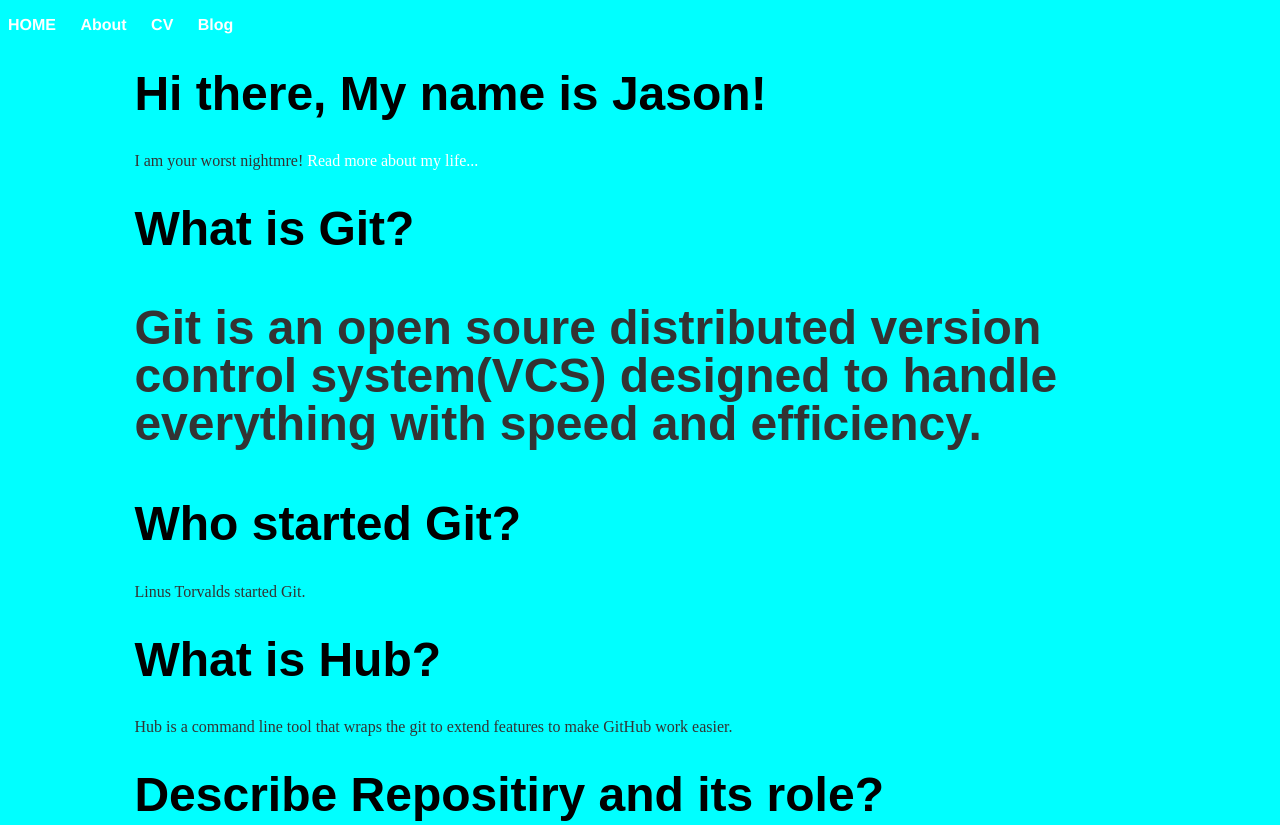
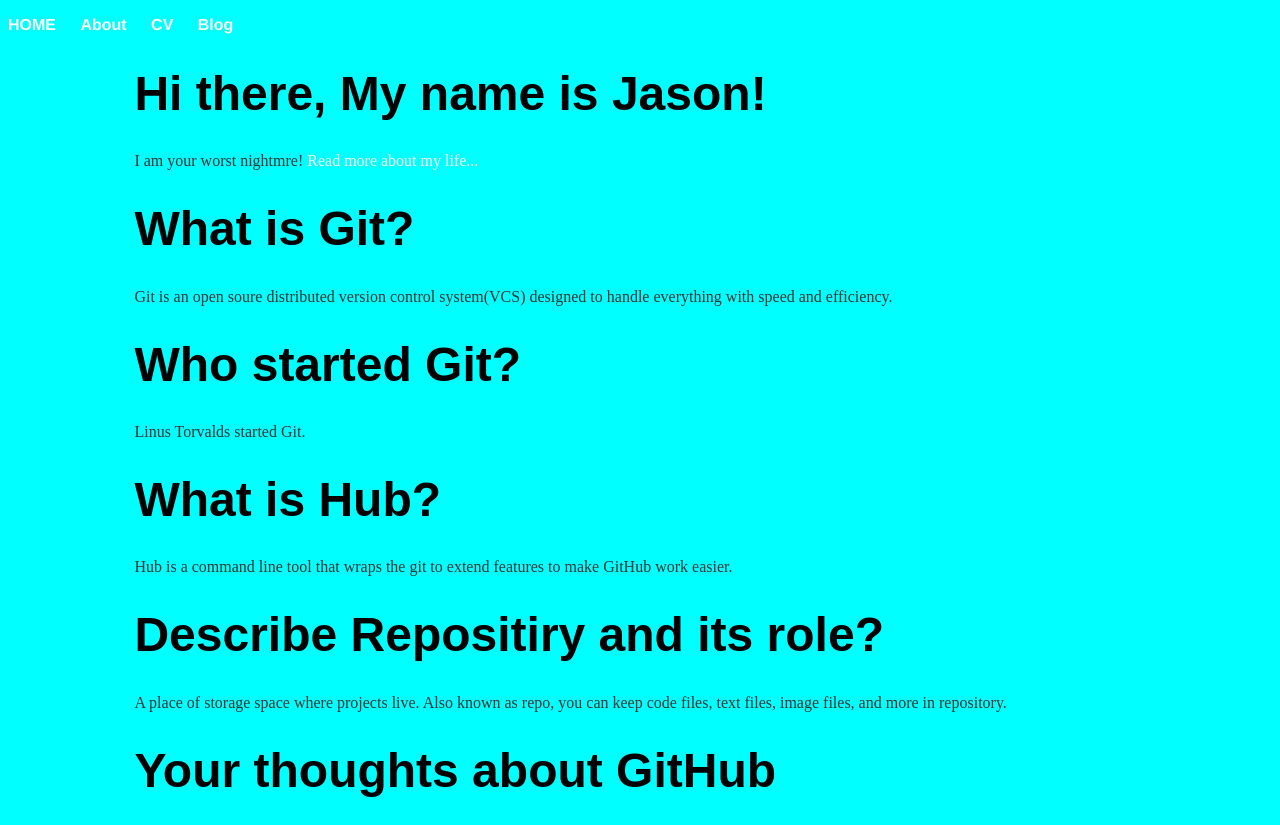
Before and after one commit to jdl110/jdl110.github.io, a plain HTML site: page index.html in a window 1280 px wide. Shown: the top 825 px of the page. Drawn offline with Linux system fonts and the light colour scheme.

Commit message:
Update index.html

```diff
--- a/index.html
+++ b/index.html
@@ -19,7 +19,7 @@
   <div class = "blurb">
     <h1>Hi there, My name is Jason!</h1>
       <p>I am your worst nightmre! <a href="#">Read more about my life...</a></p>
-    <h1>What is Git?<h1>
+    <h1>What is Git?</h1>
       <p>Git is an open soure distributed version control system(VCS) designed to handle everything with speed and efficiency.</p>
     <h1>Who started Git?</h1>
       <p>Linus Torvalds started Git.</p>
```
